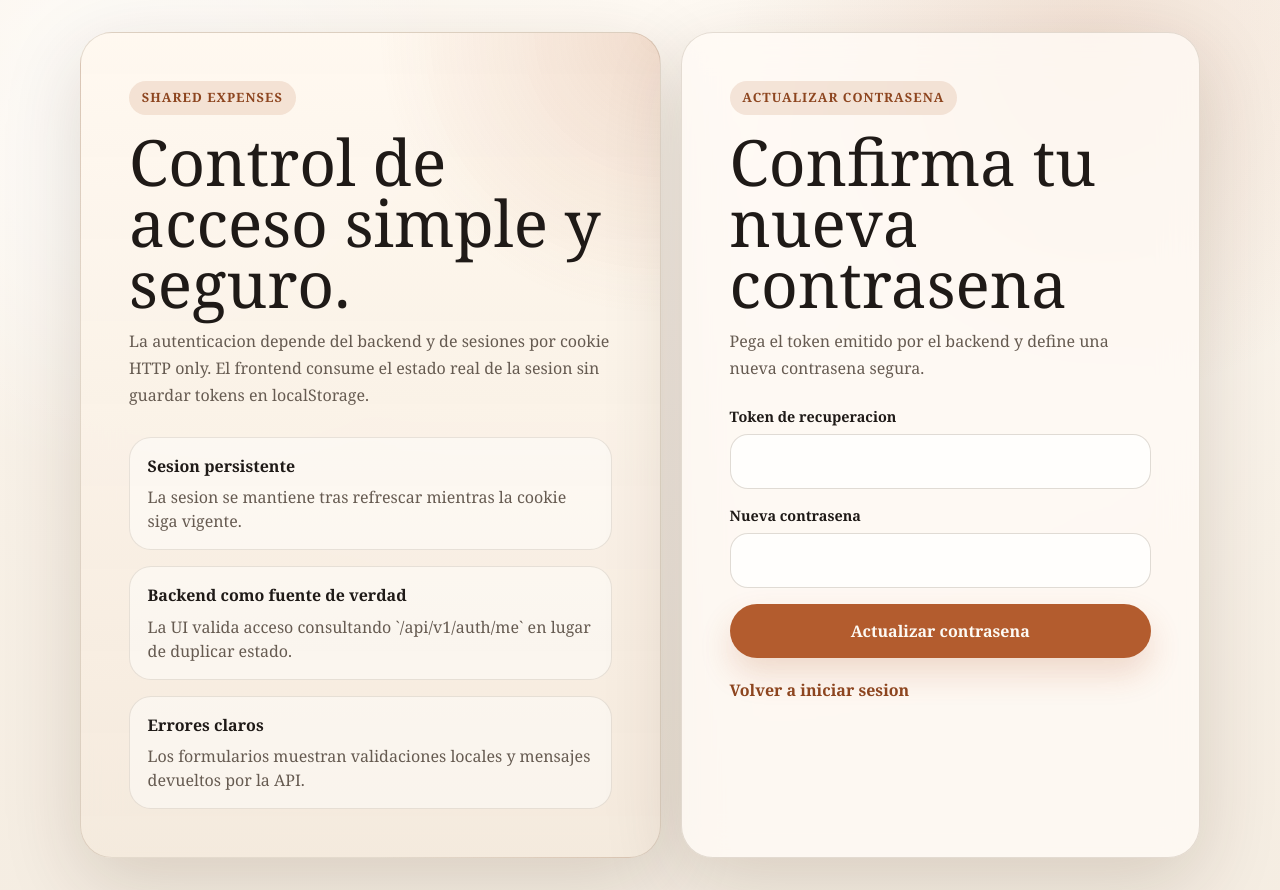
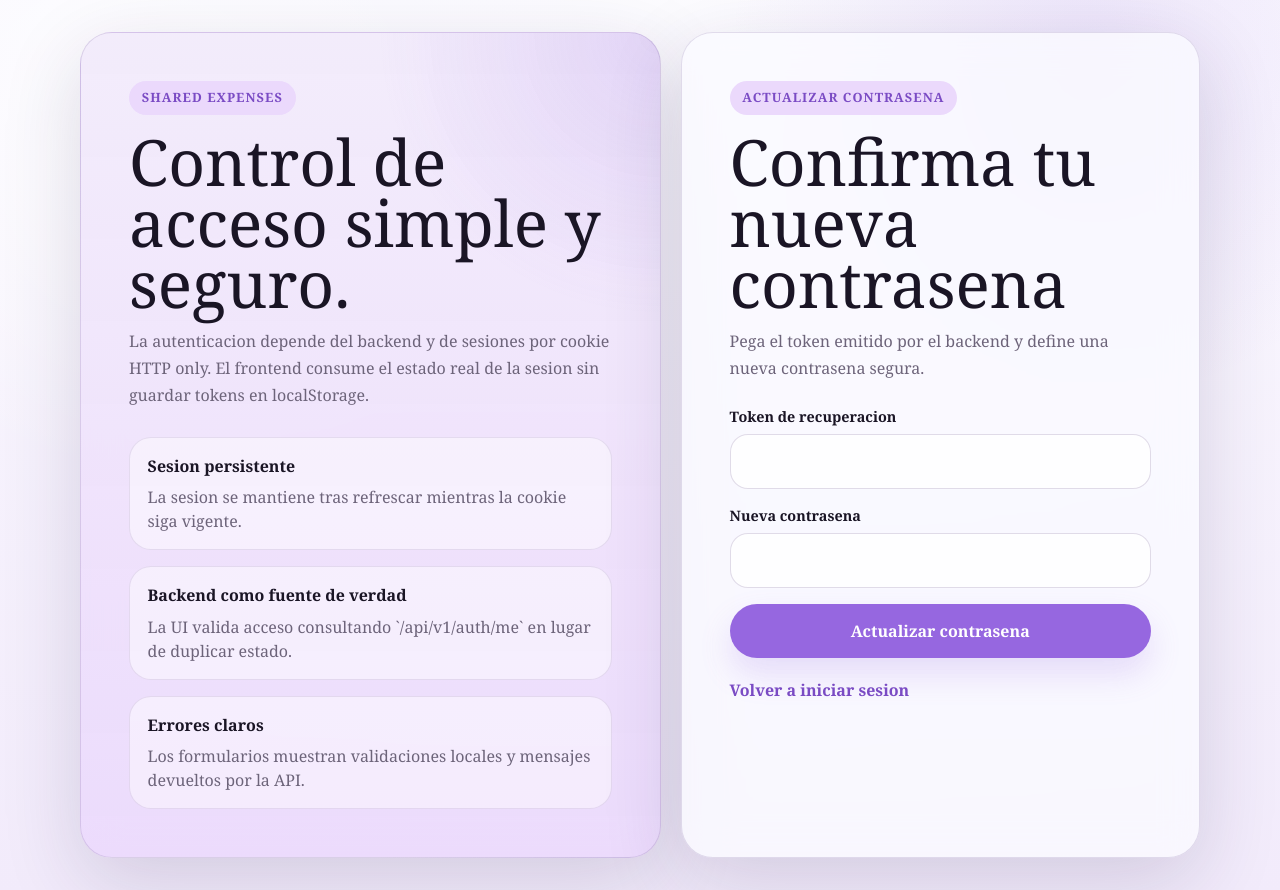
Before and after one commit to creep1ng/shared-expenses-tracking, a Next.js app in the folder frontend/: page /password-reset/confirm in a window 1280 px wide. Built offline with nearby package versions, Linux system fonts and the light colour scheme; no server answers.

Commit message:
feat(frontend): update color palette to lavender theme

```diff
--- a/frontend/app/globals.css
+++ b/frontend/app/globals.css
@@ -1,20 +1,26 @@
 @import "tailwindcss";
 
 :root {
-  --background: #f6efe5;
-  --foreground: #1f1a17;
-  --surface: rgba(255, 251, 245, 0.8);
-  --surface-strong: rgba(255, 248, 239, 0.92);
-  --surface-border: rgba(86, 62, 34, 0.16);
-  --accent: #b35c2e;
-  --accent-strong: #8d451f;
-  --accent-soft: rgba(179, 92, 46, 0.14);
+  --lavender-purple: #9667e0;
+  --mauve: #d4bbfc;
+  --lavender-veil: #ebd9fc;
+  --lavender-mist: #f2ebfb;
+  --ghost-white: #fbfaff;
+
+  --background: var(--ghost-white);
+  --foreground: #1a1525;
+  --surface: rgba(251, 250, 255, 0.8);
+  --surface-strong: rgba(242, 235, 251, 0.92);
+  --surface-border: rgba(90, 60, 130, 0.16);
+  --accent: var(--lavender-purple);
+  --accent-strong: #7a4bc4;
+  --accent-soft: var(--lavender-veil);
   --success: #1f7a52;
   --success-soft: rgba(31, 122, 82, 0.12);
   --danger: #ab3c2f;
   --danger-soft: rgba(171, 60, 47, 0.12);
-  --muted: #665b51;
-  --shadow: 0 24px 80px rgba(59, 32, 8, 0.16);
+  --muted: #6d647a;
+  --shadow: 0 24px 80px rgba(45, 30, 80, 0.16);
 }
 
 * {
@@ -23,7 +29,7 @@
 
 html {
   font-family: Georgia, "Times New Roman", serif;
-  background: radial-gradient(circle at top, #fff8ef 0%, #f6efe5 54%, #e5d1b8 100%);
+  background: radial-gradient(circle at top, #ffffff 0%, var(--ghost-white) 54%, var(--lavender-mist) 100%);
 }
 
 body {
@@ -32,8 +38,8 @@ body {
   color: var(--foreground);
   background:
     radial-gradient(circle at 12% 18%, rgba(255, 255, 255, 0.76), transparent 24%),
-    radial-gradient(circle at 85% 5%, rgba(179, 92, 46, 0.14), transparent 26%),
-    linear-gradient(180deg, rgba(255, 251, 245, 0.68), rgba(246, 239, 229, 0.94));
+    radial-gradient(circle at 85% 5%, rgba(150, 103, 224, 0.14), transparent 26%),
+    linear-gradient(180deg, rgba(251, 250, 255, 0.68), rgba(242, 235, 251, 0.94));
 }
 
 a {
@@ -83,8 +89,8 @@ textarea {
   overflow: hidden;
   padding: 2rem;
   background:
-    radial-gradient(circle at top right, rgba(179, 92, 46, 0.18), transparent 28%),
-    linear-gradient(180deg, rgba(255, 248, 239, 0.94), rgba(244, 233, 220, 0.9));
+    radial-gradient(circle at top right, rgba(150, 103, 224, 0.18), transparent 28%),
+    linear-gradient(180deg, rgba(242, 235, 251, 0.94), rgba(235, 217, 252, 0.9));
 }
 
 .auth-kicker,
@@ -127,7 +133,7 @@ textarea {
 .auth-panel-points article,
 .dashboard-stat {
   padding: 1rem 1.1rem;
-  border: 1px solid rgba(86, 62, 34, 0.12);
+  border: 1px solid rgba(90, 60, 130, 0.12);
   border-radius: 22px;
   background: rgba(255, 255, 255, 0.45);
 }
@@ -168,7 +174,7 @@ textarea {
 .auth-input {
   width: 100%;
   padding: 0.9rem 1rem;
-  border: 1px solid rgba(86, 62, 34, 0.18);
+  border: 1px solid rgba(90, 60, 130, 0.18);
   border-radius: 18px;
   background: rgba(255, 255, 255, 0.72);
   color: var(--foreground);
@@ -183,7 +189,7 @@ textarea {
 .auth-input:focus {
   outline: none;
   border-color: var(--accent);
-  box-shadow: 0 0 0 4px rgba(179, 92, 46, 0.12);
+  box-shadow: 0 0 0 4px rgba(150, 103, 224, 0.12);
 }
 
 .auth-input[aria-invalid="true"] {
@@ -206,7 +212,7 @@ textarea {
 .auth-feedback code {
   padding: 0.15rem 0.35rem;
   border-radius: 8px;
-  background: rgba(31, 26, 23, 0.08);
+  background: rgba(26, 21, 37, 0.08);
 }
 
 .auth-feedback-error {
@@ -337,7 +343,7 @@ textarea {
   gap: 0.8rem;
   align-items: flex-start;
   padding: 0.95rem 1rem;
-  border: 1px solid rgba(86, 62, 34, 0.14);
+  border: 1px solid rgba(90, 60, 130, 0.14);
   border-radius: 20px;
   background: rgba(255, 255, 255, 0.52);
 }
@@ -367,7 +373,7 @@ textarea {
   gap: 0.55rem;
   width: 100%;
   padding: 1rem;
-  border: 1px solid rgba(86, 62, 34, 0.14);
+  border: 1px solid rgba(90, 60, 130, 0.14);
   border-radius: 22px;
   background: rgba(255, 255, 255, 0.48);
   text-align: left;
@@ -377,8 +383,8 @@ textarea {
 
 .workspace-list-item:hover,
 .workspace-list-item-active {
-  border-color: rgba(179, 92, 46, 0.36);
-  background: rgba(255, 248, 239, 0.86);
+  border-color: rgba(150, 103, 224, 0.36);
+  background: rgba(242, 235, 251, 0.86);
   transform: translateY(-1px);
 }
 
@@ -449,7 +455,7 @@ textarea {
   gap: 0.8rem 1rem;
   justify-content: space-between;
   padding: 1rem 1.1rem;
-  border: 1px solid rgba(86, 62, 34, 0.12);
+  border: 1px solid rgba(90, 60, 130, 0.12);
   border-radius: 22px;
   background: rgba(255, 255, 255, 0.48);
 }
@@ -495,14 +501,14 @@ textarea {
 .entity-section {
   margin-top: 1.5rem;
   padding-top: 1.5rem;
-  border-top: 1px solid rgba(86, 62, 34, 0.12);
+  border-top: 1px solid rgba(90, 60, 130, 0.12);
 }
 
 .entity-card {
   display: grid;
   gap: 1rem;
   padding: 1.1rem;
-  border: 1px solid rgba(86, 62, 34, 0.12);
+  border: 1px solid rgba(90, 60, 130, 0.12);
   border-radius: 24px;
   background: rgba(255, 255, 255, 0.44);
 }
@@ -553,7 +559,7 @@ textarea {
 .entity-color-swatch {
   width: 2.25rem;
   height: 2.25rem;
-  border: 2px solid rgba(86, 62, 34, 0.16);
+  border: 2px solid rgba(90, 60, 130, 0.16);
   border-radius: 999px;
   box-shadow: inset 0 1px 3px rgba(0, 0, 0, 0.12);
 }
@@ -563,7 +569,7 @@ textarea {
 }
 
 .transaction-type-chip {
-  border: 1px solid rgba(86, 62, 34, 0.12);
+  border: 1px solid rgba(90, 60, 130, 0.12);
 }
 
 .transaction-type-chip-income {
@@ -608,7 +614,7 @@ textarea {
 
 .transaction-detail-panel {
   padding-top: 1rem;
-  border-top: 1px solid rgba(86, 62, 34, 0.12);
+  border-top: 1px solid rgba(90, 60, 130, 0.12);
 }
 
 .transaction-detail-grid {
@@ -621,7 +627,7 @@ textarea {
   display: grid;
   gap: 0.2rem;
   padding: 0.9rem 1rem;
-  border: 1px solid rgba(86, 62, 34, 0.1);
+  border: 1px solid rgba(90, 60, 130, 0.1);
   border-radius: 18px;
   background: rgba(255, 255, 255, 0.42);
 }
@@ -724,13 +730,13 @@ textarea {
 
 .primary-action {
   background: var(--accent);
-  color: #fdfaf4;
-  box-shadow: 0 16px 32px rgba(179, 92, 46, 0.2);
+  color: #ffffff;
+  box-shadow: 0 16px 32px rgba(150, 103, 224, 0.2);
   border: 0;
 }
 
 .secondary-action {
-  border: 1px solid rgba(95, 78, 54, 0.18);
+  border: 1px solid rgba(90, 60, 130, 0.18);
   background: rgba(255, 255, 255, 0.54);
 }
 
@@ -746,7 +752,7 @@ textarea {
 
 .stat-card {
   padding: 1.2rem;
-  border: 1px solid rgba(95, 78, 54, 0.14);
+  border: 1px solid rgba(90, 60, 130, 0.14);
   border-radius: 24px;
   background: rgba(255, 255, 255, 0.48);
 }
```
